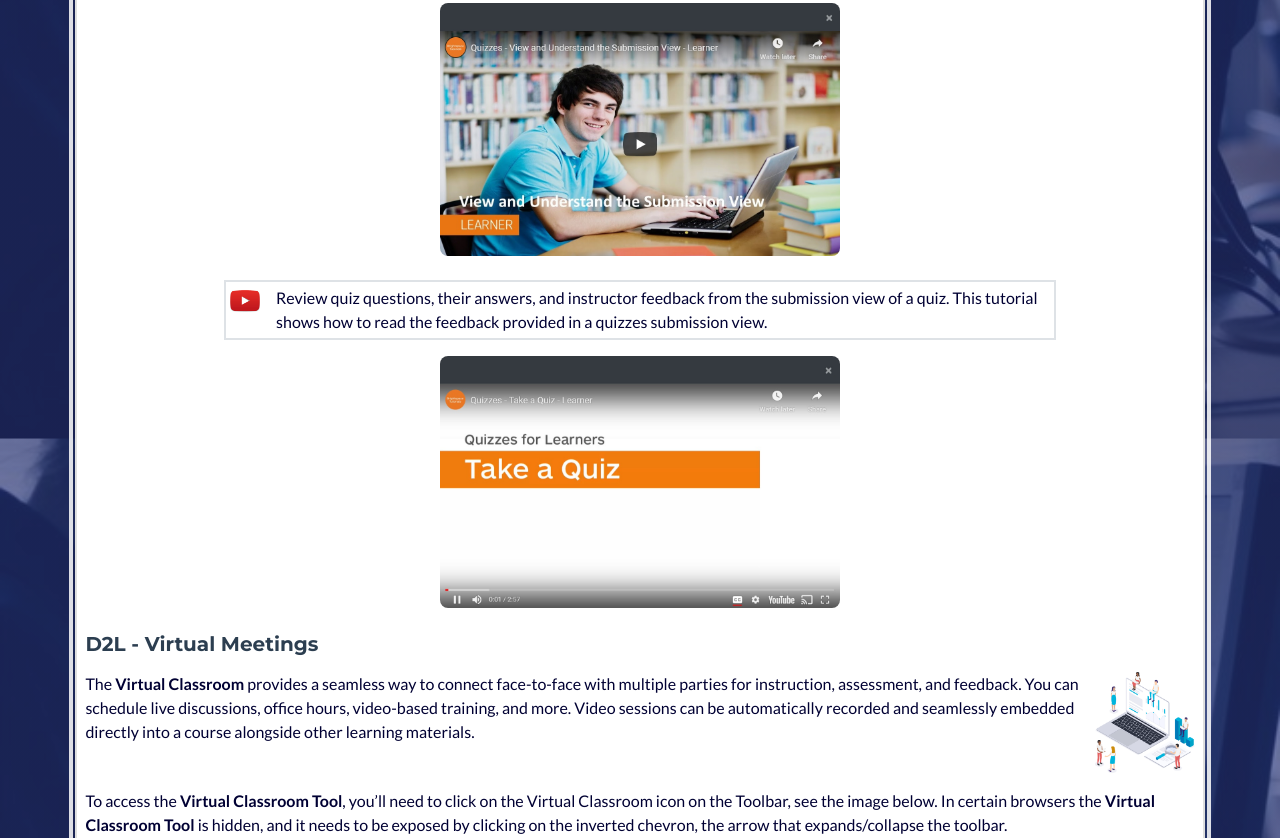
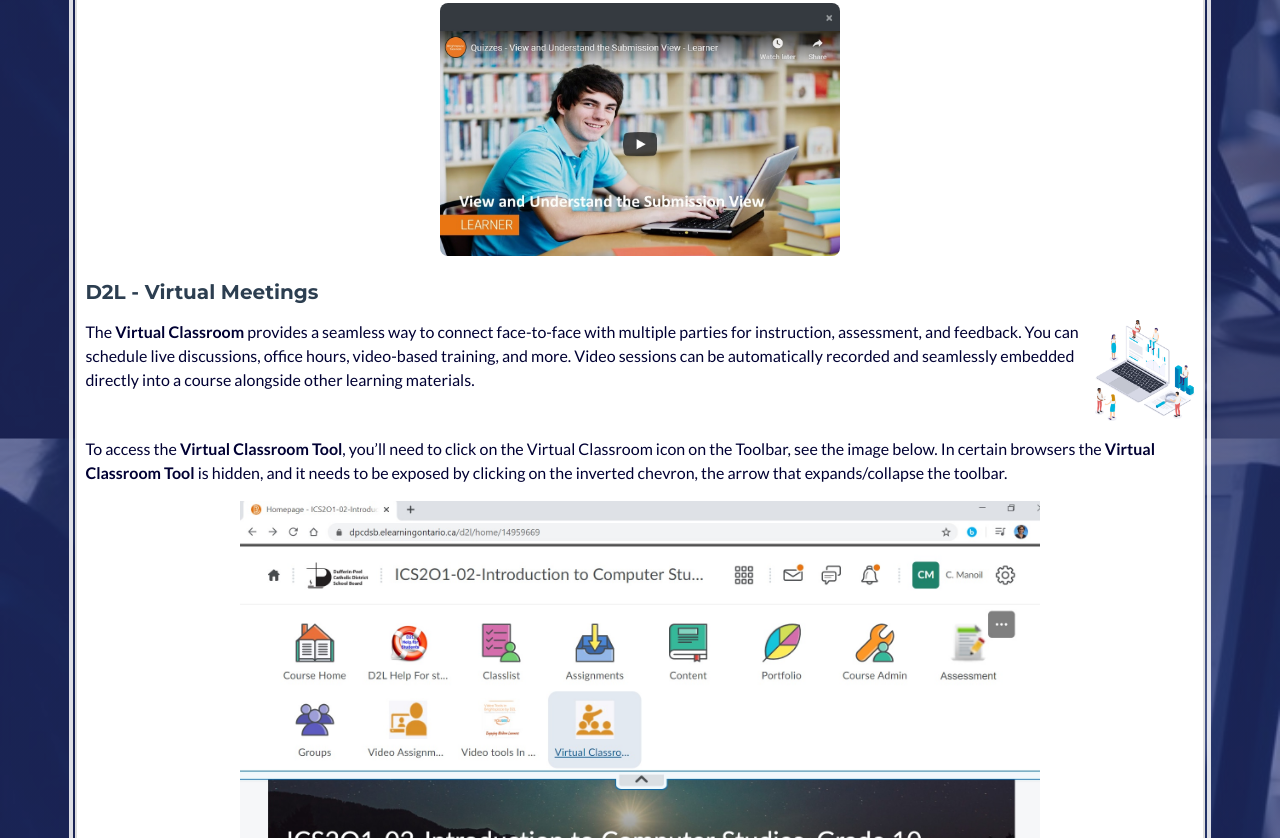
Before and after one commit to carmenmanoil/cs_notes, a website with bundled scripts: page Lesson0/d2l.html in a window 1280 px wide. Shown: the part 4707-5545 px from the top of the page. Built offline with nearby package versions, Linux system fonts and the light colour scheme.

Commit message:
Update d2l.html

```diff
--- a/Lesson0/d2l.html
+++ b/Lesson0/d2l.html
@@ -266,7 +266,7 @@
                       <i class="fas fa-play fa-3x"></i>
                     </div>
                   </div>
-                  <img class="img-fluid mb-0" src="images/D2L_TakingAD2LQuiz.jpg" style="width:400px" alt="">
+                  <img class="img-fluid mb-0" src="images/D2L_TakingAD2lQuiz.jpg" style="width:400px" alt="">
                   <!--<iframe class="iframe-fluid" src="https://www.youtube.com/embed/Pwzd81hHffY?rel=0"></iframe>-->
                 </div>
             </div><!--row-->
@@ -298,39 +298,6 @@
                     </div>
                   </div>
                   <img class="img-fluid mb-0" src="images/D2L_UnderstandQuizes.jpg" style="width:400px" alt="">
-                  <!--<iframe class="iframe-fluid" src="https://www.youtube.com/embed/Pwzd81hHffY?rel=0"></iframe>-->
-                </div>
-            </div><!--row-->
-          </div> <!-- inner container-->
-        </div><!--end section video-->
-      </br>
-
-
-        <div class="border mx-auto w-75 p-1">
-            <!-- Media middle -->
-            <div class="media">
-                <a  href="videos/QuizzesViewandUnderstandtheSubmissionView_Learner.mp4" target="_blank"><img src="images/youtube.png" class="align-self-start mb-3 mr-3" style="width:30px"> </a>
-                    <div class="media-body">
-                      Review quiz questions, their answers, and instructor feedback from the submission view of a quiz. This tutorial shows how to read the feedback provided in a quizzes submission view.
-                   </div>
-            </div> <!--media-->
-        </div><!--border-->
-        <p></p>
-      <!-- Video Section -->
-      <div class="portfolio" id="portfolio">
-          <div class="container">
-            <!-- Portfolio Section Heading -->
-            <!--<p class="text-center text-uppercase text-secondary mt-0 mb-0">The most incredible video about Programming !</p>-->
-            <!-- video Grid Items -->
-            <div class="row">
-              <!-- video Item 1 -->
-                <div class="portfolio-item mx-auto" data-toggle="modal" data-target="#myModal"  data-video="https://www.youtube.com/embed/YSia4rsr3_M">
-                  <div class="portfolio-item-caption d-flex align-items-center justify-content-center h-100 w-100">
-                    <div class="portfolio-item-caption-content text-center text-white">
-                      <i class="fas fa-play fa-3x"></i>
-                    </div>
-                  </div>
-                  <img class="img-fluid mb-0" src="images/D2L_TakingAD2LQuiz.jpg" style="width:400px" alt="">
                   <!--<iframe class="iframe-fluid" src="https://www.youtube.com/embed/Pwzd81hHffY?rel=0"></iframe>-->
                 </div>
             </div><!--row-->
```
